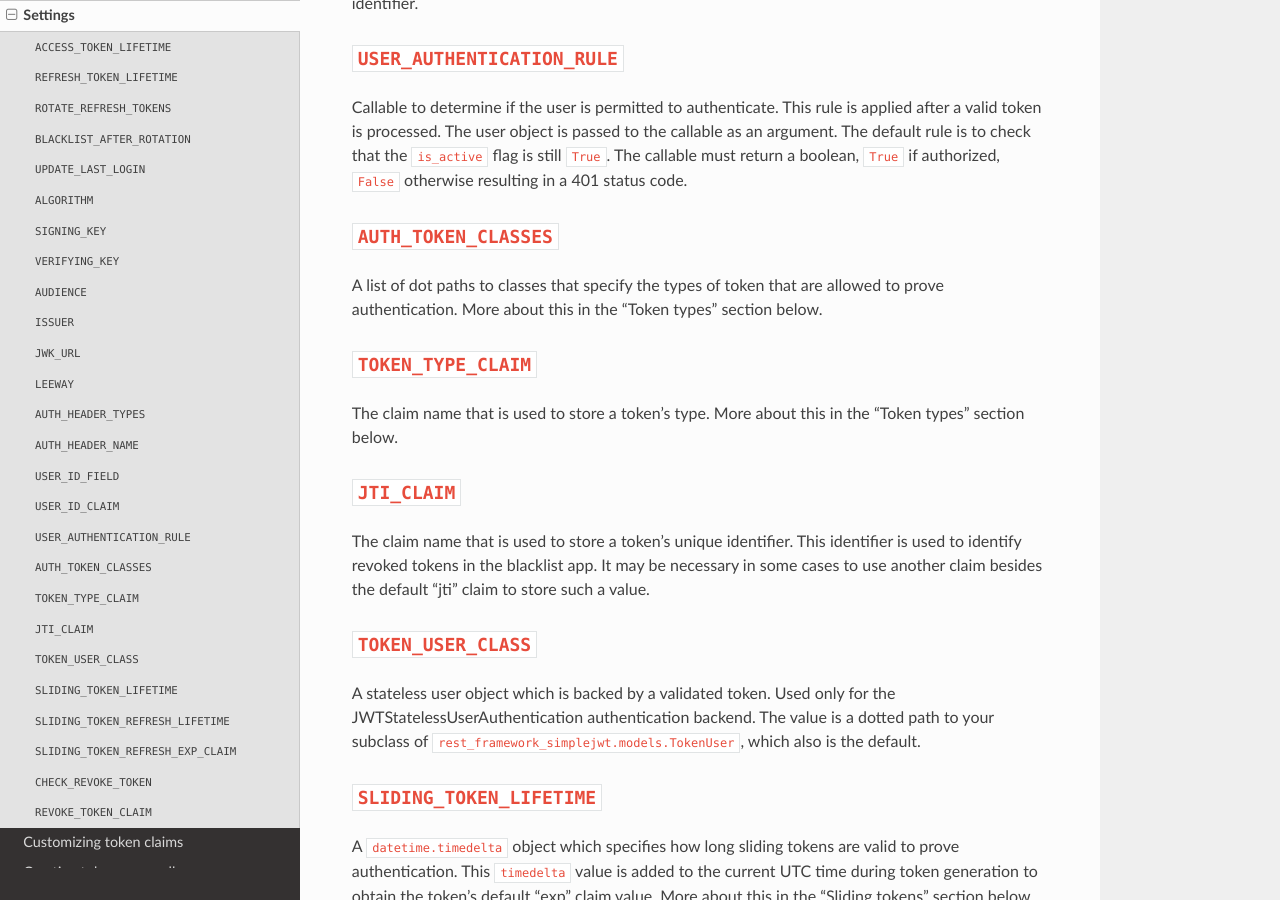
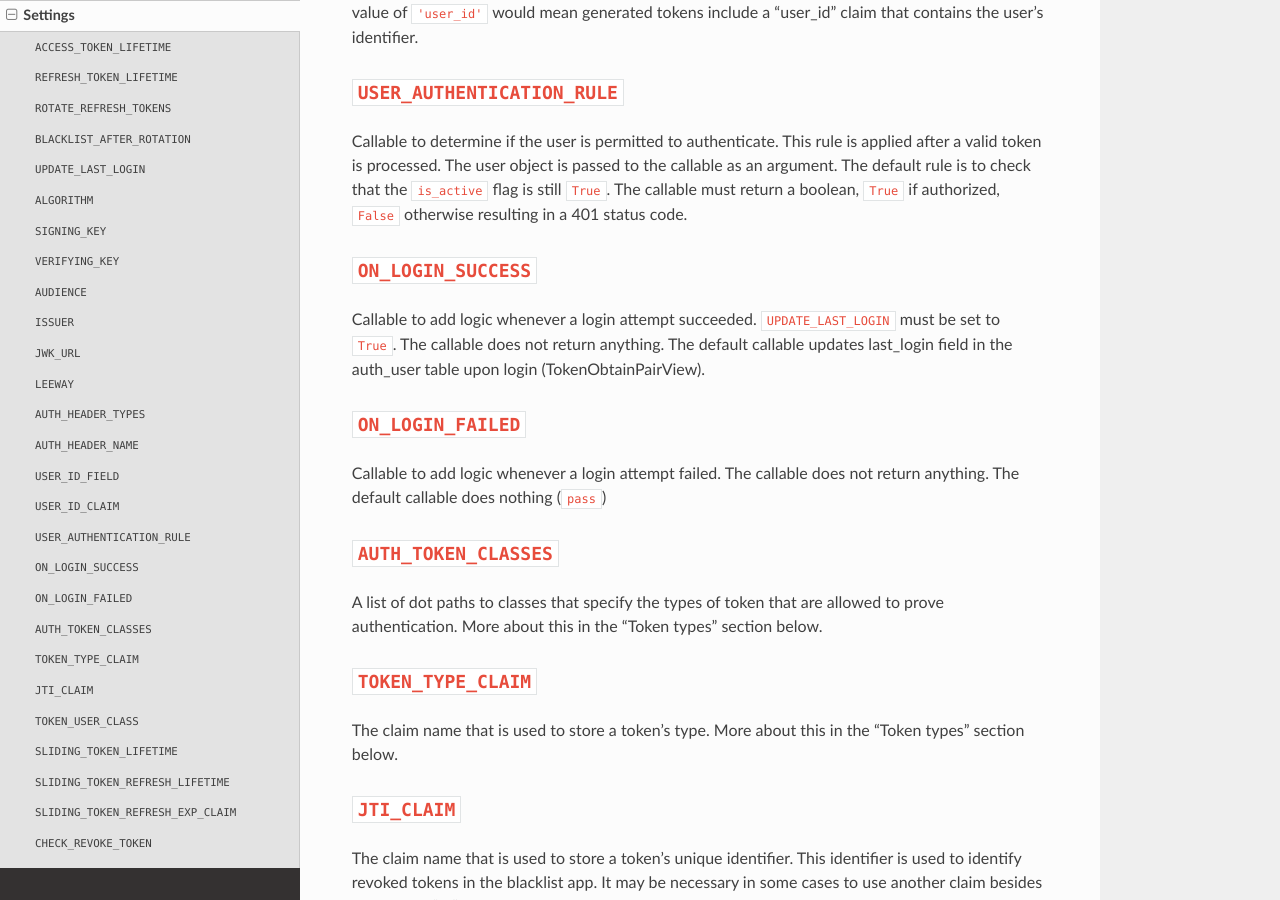
Before and after one commit to jazzband/djangorestframework-simplejwt, a Sphinx documentation site: the page built from docs/settings.rst, in a window 1280 px wide and 900 px high, scrolled down 4117 px. Built offline with Sphinx 7.4.7 and the Read the Docs theme 3.1.0, drawn with Linux system fonts in a browser that asks for light colours; the version number could not be read and is left out; some of the changed text lies outside the part shown.

Commit message:
Add doc on ON_LOGIN_SUCCESS and ON_LOGIN_FAILED

```diff
--- a/docs/settings.rst
+++ b/docs/settings.rst
@@ -34,6 +34,8 @@ Some of Simple JWT's behavior can be customized through settings variables in
       "USER_ID_FIELD": "id",
       "USER_ID_CLAIM": "user_id",
       "USER_AUTHENTICATION_RULE": "rest_framework_simplejwt.authentication.default_user_authentication_rule",
+      "ON_LOGIN_SUCCESS": "rest_framework_simplejwt.serializers.default_on_login_success",
+      "ON_LOGIN_FAILED": "rest_framework_simplejwt.serializers.default_on_login_failed",
 
       "AUTH_TOKEN_CLASSES": ("rest_framework_simplejwt.tokens.AccessToken",),
       "TOKEN_TYPE_CLAIM": "token_type",
@@ -223,6 +225,20 @@ to the callable as an argument. The default rule is to check that the ``is_activ
 flag is still ``True``. The callable must return a boolean, ``True`` if authorized,
 ``False`` otherwise resulting in a 401 status code.
 
+``ON_LOGIN_SUCCESS``
+----------------------------
+
+Callable to add logic whenever a login attempt succeeded. ``UPDATE_LAST_LOGIN``
+must be set to ``True``. The callable does not return anything.
+The default callable updates last_login field in the auth_user table upon login
+(TokenObtainPairView).
+
+``ON_LOGIN_FAILED``
+----------------------------
+
+Callable to add logic whenever a login attempt failed. The callable does not
+return anything. The default callable does nothing (``pass``)
+
 ``AUTH_TOKEN_CLASSES``
 ----------------------
 
```
